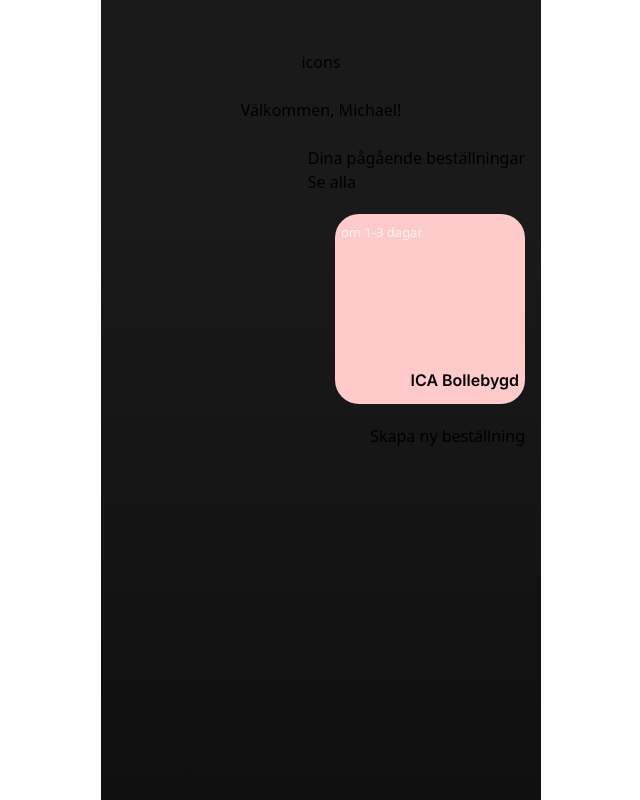
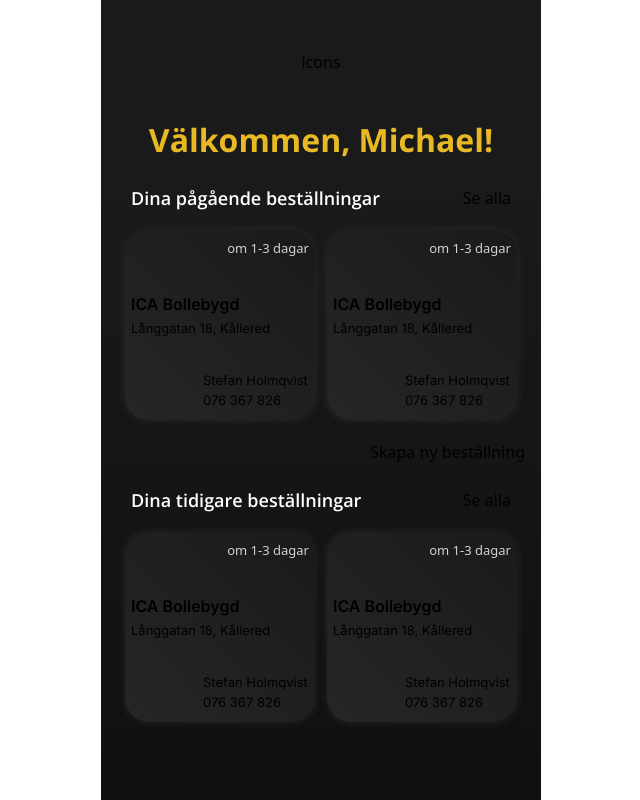
Before and after one commit to kemorsky/Mormor-Dagny-s-Bageri, a React (Vite) app: page /dashboard in a window 1280 px wide. Shown: the top 800 px of the page, without its empty margins (319-959 px from the left). Built offline with nearby package versions, Linux system fonts and the light colour scheme.

Commit message:
further dashboard implementation

```diff
--- a/src/blocks/card.tsx
+++ b/src/blocks/card.tsx
@@ -1,10 +1,14 @@
 export default function Card() {
     return (
-        <div className="w-[190px] h-[190px] px-1.5 py-3 bg-red-200 rounded-3xl inline-flex flex-col items-end justify-between">
-            <p className="w-full text-[13px] leading-[13px] text-white/80">om 1-3 dagar</p>
-            <article>
-                <h2 className="font-inter font-semibold text-[1rem] leading-19px]">ICA Bollebygd</h2>
-                <p></p>
+        <div className="w-[190px] h-[190px] px-1.5 py-3 bg-gradient-card shadow-[0px_0px_6px_2px_rgba(100,100,100,0.15)] rounded-3xl inline-flex flex-col items-end justify-between">
+            <p className="self-stretch text-right text-[0.8125rem] leading-[0.8125rem] text-white/80">om 1-3 dagar</p>
+            <article className="self-stretch font-inter space-y-1">
+                <h2 className="font-semibold text-[1rem] leading-19px]">ICA Bollebygd</h2>
+                <p className="text-Branding-textSecondary text-[0.8125rem] leading-[1rem]">Långgatan 18, Kållered</p>
+            </article>
+            <article className="w-[106px] font-inter space-y-1">
+                <h2 className="text-[0.8125rem] leading-[1rem]">Stefan Holmqvist</h2>
+                <p className="text-Branding-textSecondary text-[0.8125rem] leading-[1rem]">076 367 826</p>
             </article>
         </div>
     )
--- a/src/pages/dashboard/dashboard.tsx
+++ b/src/pages/dashboard/dashboard.tsx
@@ -4,17 +4,30 @@
     return (
         <main className="min-h-[59.75rem] w-full bg-gradient-primary inline-flex flex-col items-center justify-start pt-[3.125rem]">
             <div className="w-[25.5rem] inline-flex flex-col items-center justify-start gap-6">
-                <section>icons</section>
-                <h1>Välkommen, Michael!</h1>
+                <section className="h-11">icons</section>
+                <h1 className="font-open-sans font-bold text-[2rem] leading-[2.75rem] text-Branding-textAccent">Välkommen, Michael!</h1>
                 <div className="w-full inline-flex flex-col items-end justify-center gap-3">
-                    <article>
-                        <p>Dina pågående beställningar</p>
+                    <div className="w-full inline-flex flex-col items-center justify-center gap-3">
+                        <article className="w-[380px] flex items-center justify-between">
+                            <p className="font-open-sans font-semibold text-[1.125rem] leading-[1.375rem] text-Branding-textPrimary">Dina pågående beställningar</p>
+                            <button>Se alla</button>
+                        </article>
+                        <div className="inline-flex items-center justify-center gap-3 py-2">
+                            <Card />
+                            <Card />
+                        </div>
+                    </div>
+                    <button>Skapa ny beställning</button>
+                </div>
+                <div className="w-full inline-flex flex-col items-center justify-center gap-3">
+                    <article className="w-[380px] flex items-center justify-between">
+                        <p className="font-open-sans font-semibold text-[1.125rem] leading-[1.375rem] text-Branding-textPrimary">Dina tidigare beställningar</p>
                         <button>Se alla</button>
                     </article>
                     <div className="inline-flex items-center justify-center gap-3 py-2">
                         <Card />
+                        <Card />
                     </div>
-                    <button>Skapa ny beställning</button>
                 </div>
             </div>
         </main>
--- a/tailwind.config.ts
+++ b/tailwind.config.ts
@@ -6,6 +6,7 @@
         extend: {
           backgroundImage: {
             'gradient-primary': "linear-gradient(180deg, #1A1A1A 20%, #0D0D0D 100%)",
+            'gradient-card': "linear-gradient(45deg, #262626 0%, #1A1A1A 100%)"
           },
           colors: {
             Branding: {
```
